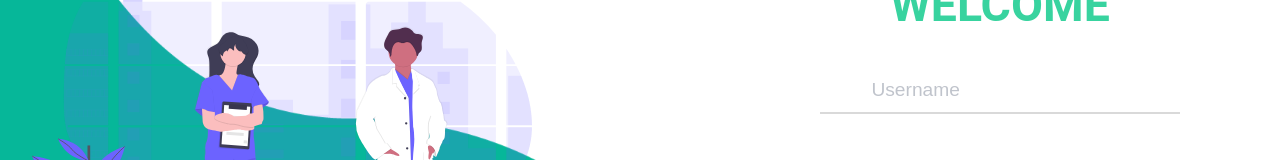
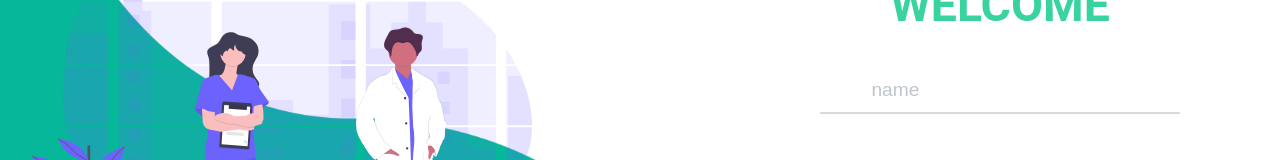
Before and after one commit to miku03090831/SE_HealthManager_Front, a Vue app: page /login in a window 1280 px wide. Shown: the part 294-454 px from the top of the page. Built offline with nearby package versions, Linux system fonts and the light colour scheme.

Commit message:
add jump from login and register
从登录跳转到注册，从注册跳转到登录，从登录跳转到主页

```diff
--- a/src/views/Login.vue
+++ b/src/views/Login.vue
@@ -14,7 +14,7 @@
               <i class="fa fa-user"></i>
             </div>
             <div>
-              <el-input v-model="logininfo.username" placeholder="Username" maxlength="10"></el-input>
+              <el-input v-model="logininfo.username" placeholder="name" maxlength="10"></el-input>
             </div>
           </div>
           <div class="input-group">
@@ -48,6 +48,7 @@ export default {
   methods: {
     login() {
       console.log(this.logininfo)
+      this.$router.push('/')
     },
     register() {
       this.$router.push('/register')
--- a/src/views/Register.vue
+++ b/src/views/Register.vue
@@ -10,7 +10,7 @@
           <img src="../assets/avatar.svg" alt="" class="avatar">
           <h2>Register</h2>
           <el-form :model="ruleForm" status-icon :rules="rules" ref="ruleForm" label-width="80px" class="demo-ruleForm">
-            <el-form-item label="用户名" prop="username">
+            <el-form-item label="姓名" prop="username">
               <el-input type="username" v-model="ruleForm.username" auto-complete="off"></el-input>
             </el-form-item>
             <el-form-item label="密码" prop="pass">
@@ -54,8 +54,8 @@ export default {
     var checkName = (rule, value, callback) => {
       if (value === '') {
         callback(new Error('用户名不能为空'))
-      } else if (value.length > 10 || value.length < 6) {
-        callback(new Error('用户名长度在6-10个字符之间'))
+      } else if (value.length > 20 || value.length < 2) {
+        callback(new Error('姓名长度在2-15个字符之间'))
       } else {
         callback()
       }
@@ -105,13 +105,16 @@ export default {
         if (valid) {
           this.$alert('注册成功！', {
             confirmButtonText: '确定',
+            callback: () => {
+            this.$router.push('/login')
+            }
           })
+
         } else {
           console.log('error submit!!')
           return false
         }
       })
-      console.log(this.ruleForm)
     },
     resetForm(formName) {
       this.$refs[formName].resetFields()
```
